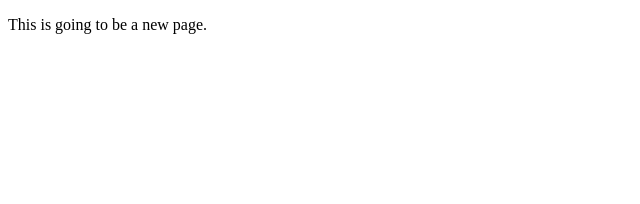
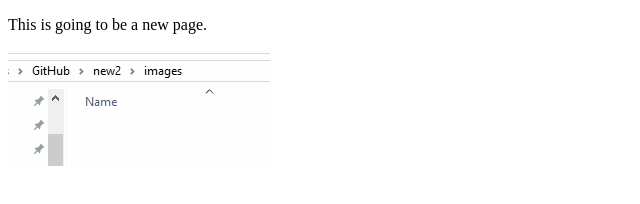
Before and after one commit to dipaish/new2, a plain HTML site: page index.html in a window 1280 px wide. Shown: the whole page, without its empty margins (0-640 px from the left). Drawn offline with Linux system fonts and the light colour scheme.

Commit message:
Update index.html

```diff
--- a/index.html
+++ b/index.html
@@ -7,5 +7,6 @@
 </head>
 <body>
     <p>This is going to be a new page.</p>
+    <img src="images/img.PNG">
 </body>
 </html>
```
